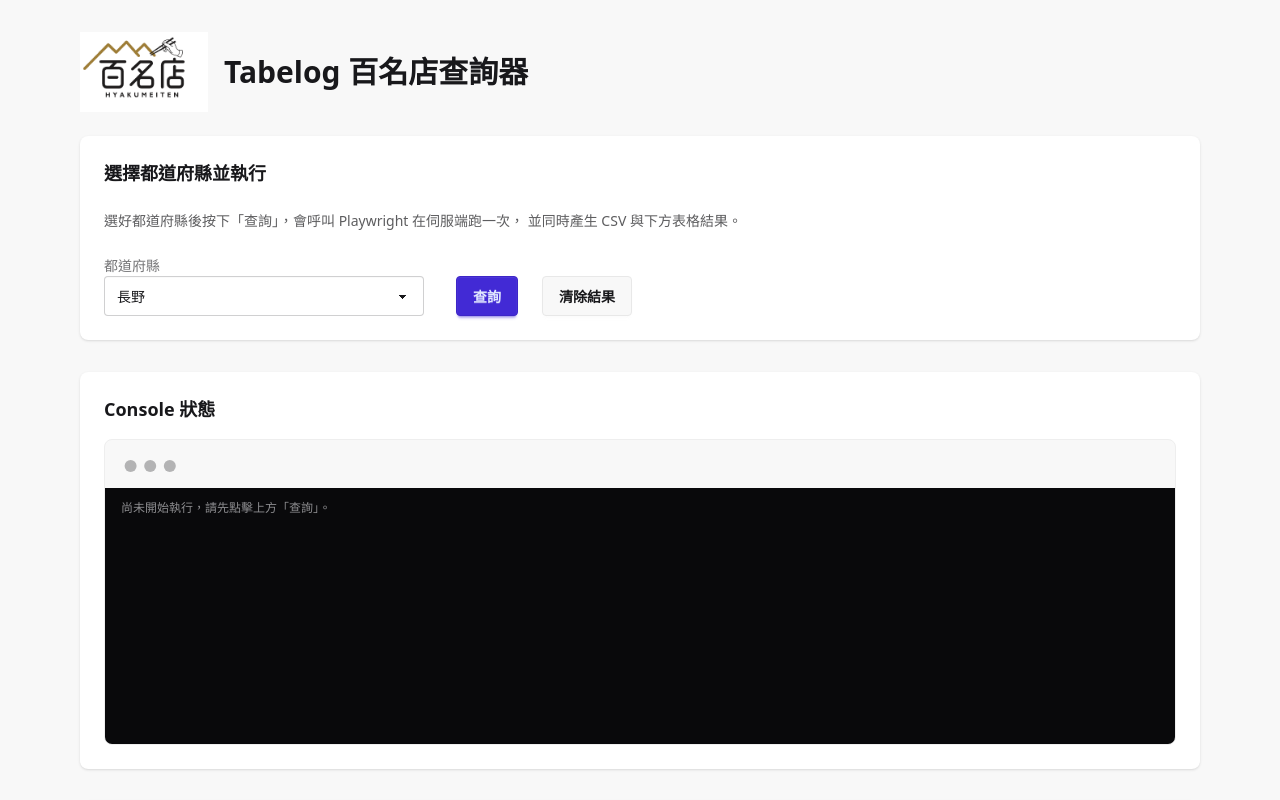
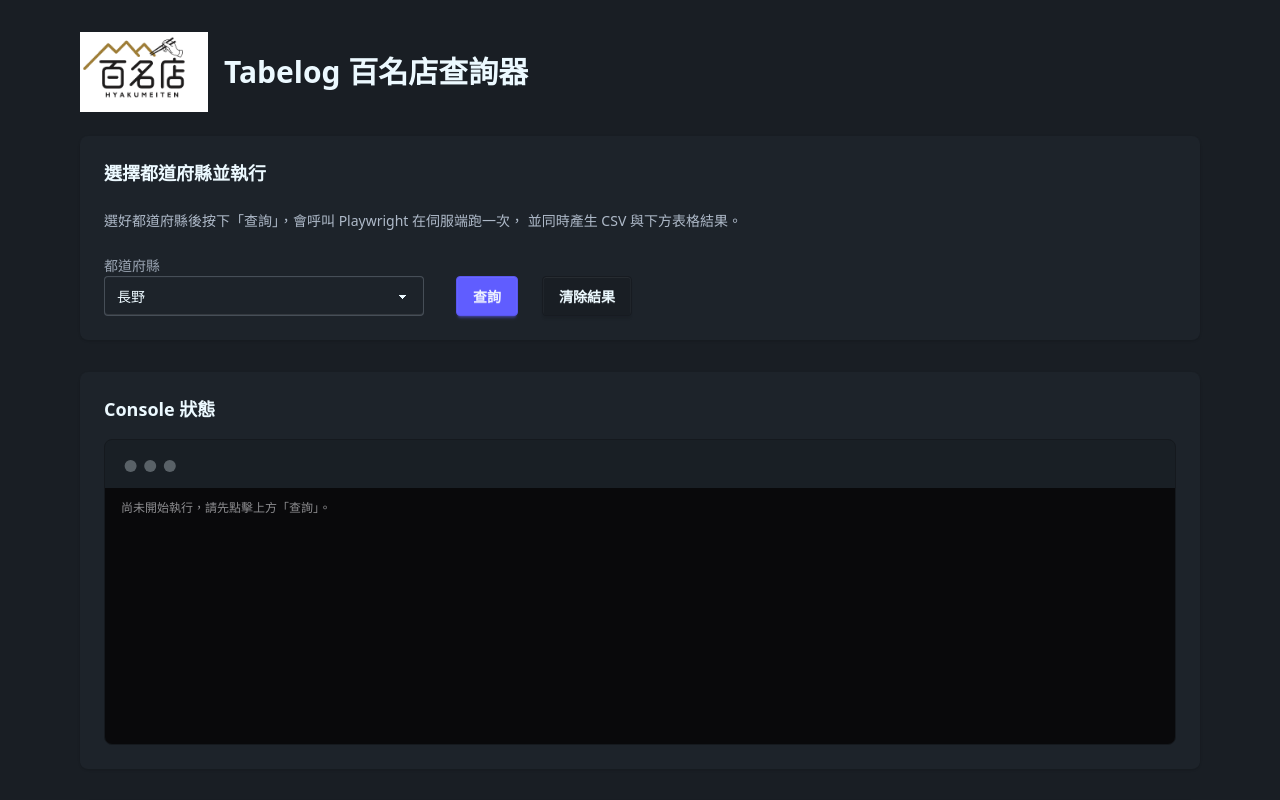
Before and after one commit to imladris20/HyakuMeiTanScraper, a Next.js app: page / in a window 1280 px wide. Shown: the top 800 px of the page. Built offline with nearby package versions, Linux system fonts and the light colour scheme.

Commit message:
fix: add data-theme attribute to html element for dark mode support

```diff
--- a/app/layout.tsx
+++ b/app/layout.tsx
@@ -12,7 +12,7 @@ export default function RootLayout({
   children: React.ReactNode;
 }) {
   return (
-    <html lang="zh-Hant">
+    <html lang="zh-Hant" data-theme="dark">
       <body className="bg-base-200 text-base-content min-h-screen">
         {children}
       </body>
```
